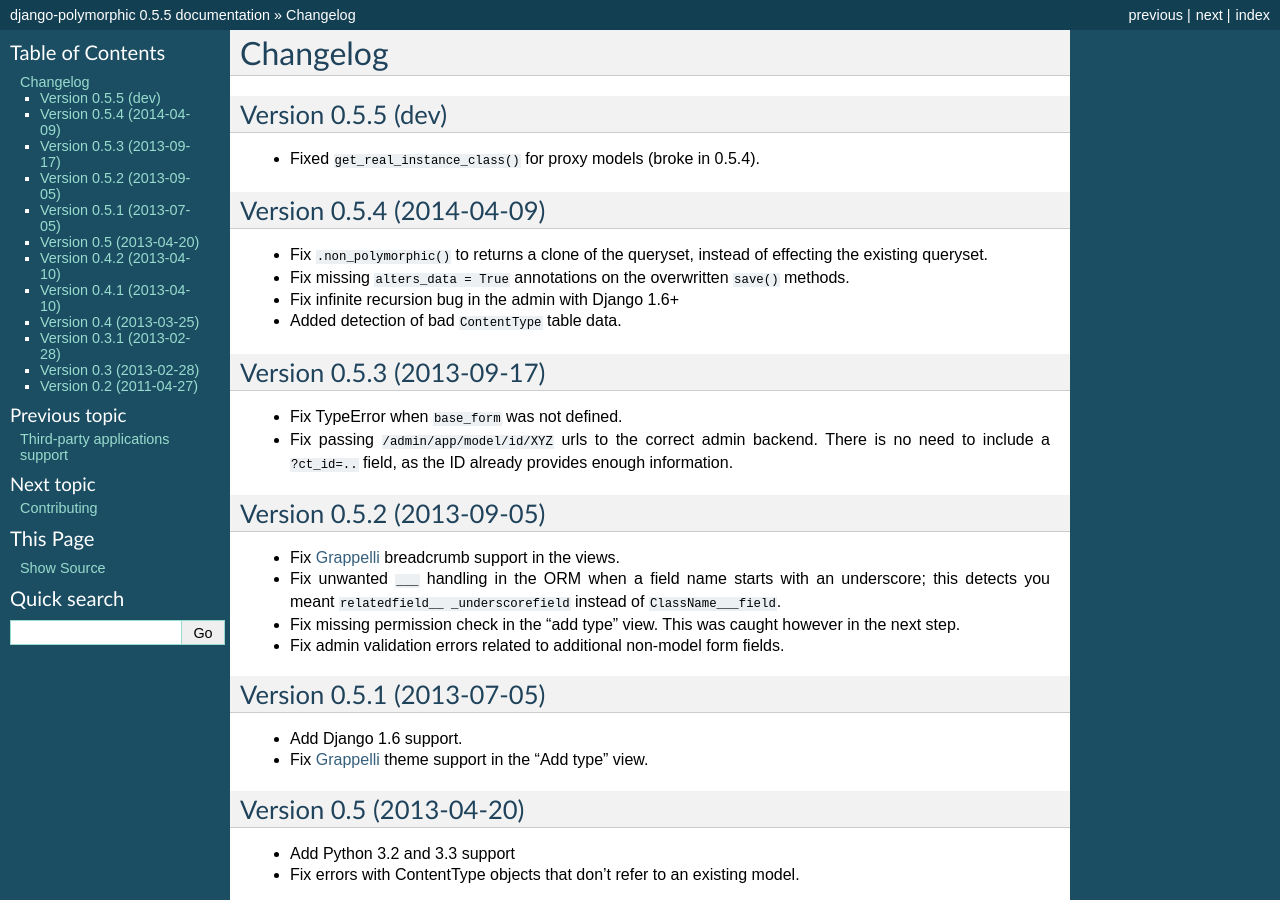
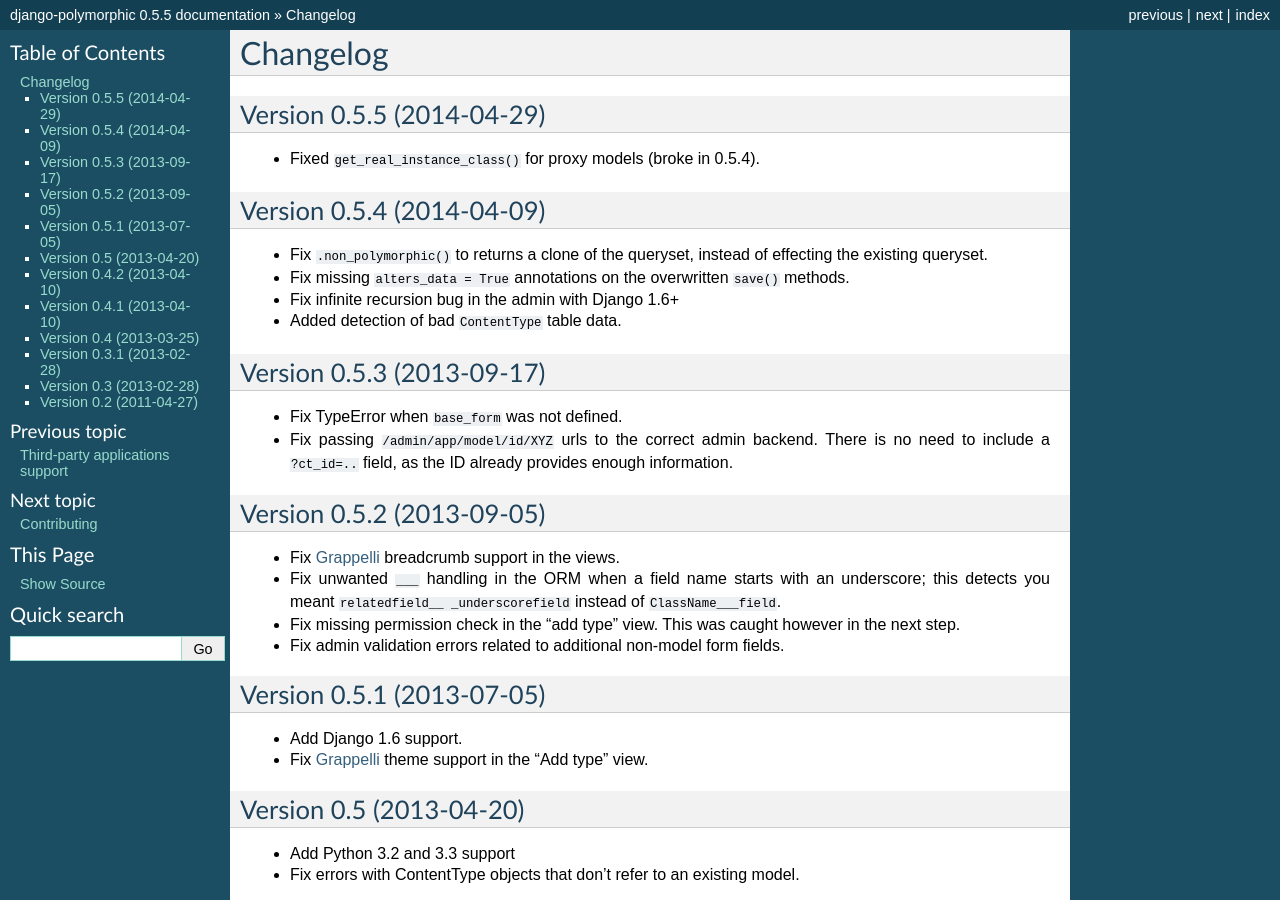
Before and after one commit to jazzband/django-polymorphic, a Sphinx documentation site: the page built from docs/changelog.rst, in a window 1280 px wide and 900 px high. Built offline with Sphinx 7.4.7, drawn with Linux system fonts in a browser that asks for light colours.

Commit message:
set date in changelog as well

```diff
--- a/docs/changelog.rst
+++ b/docs/changelog.rst
@@ -1,7 +1,7 @@
 Changelog
 ==========
 
-Version 0.5.5 (dev)
+Version 0.5.5 (2014-04-29)
 --------------------------
 
 * Fixed ``get_real_instance_class()`` for proxy models (broke in 0.5.4).
```
